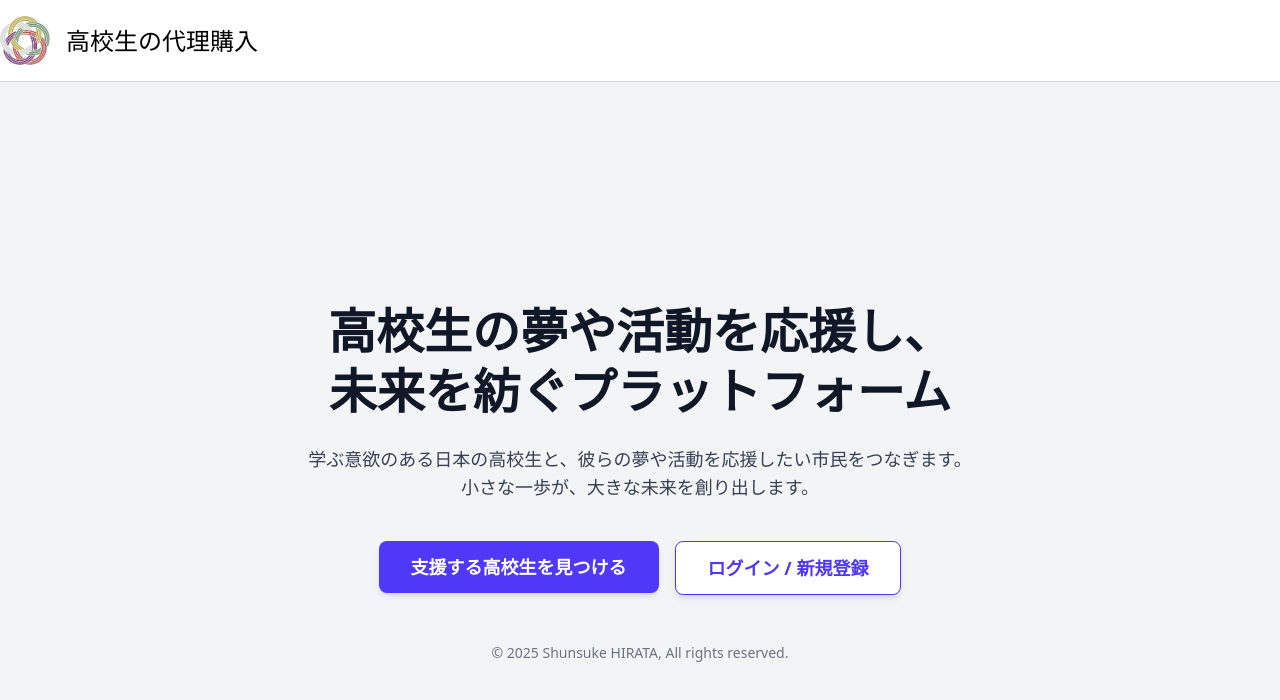
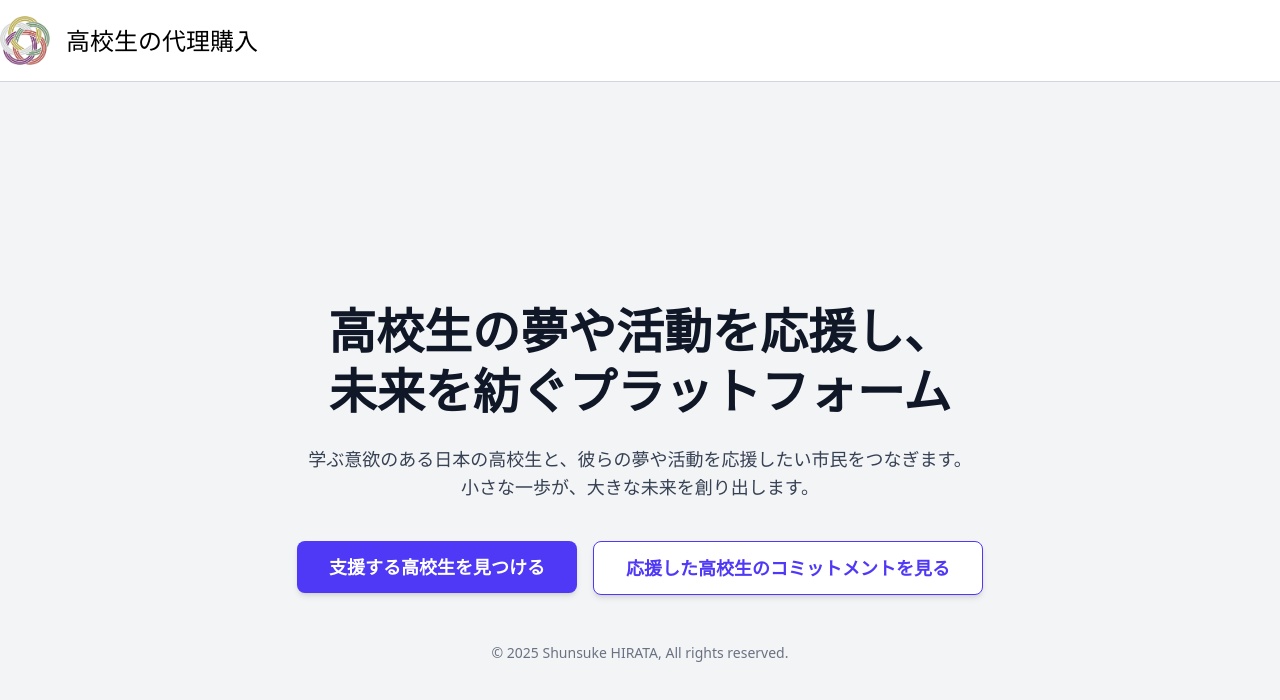
Before and after one commit to Shunsuke0205/inspirit-for-supporter, a Next.js app: page / in a window 1280 px wide. Shown: the top 700 px of the page. Built offline with nearby package versions, Linux system fonts and the light colour scheme; no server answers.

Commit message:
impl: button to go to '@/contributions', remove to '@/login'

```diff
--- a/src/app/page.tsx
+++ b/src/app/page.tsx
@@ -20,9 +20,9 @@ export default function Home() {
             支援する高校生を見つける
           </button>
         </Link>
-        <Link href="/login" className="block">
+        <Link href="/contributions" className="block">
           <button className="w-full sm:w-auto px-8 py-3 bg-white text-indigo-600 font-semibold rounded-lg shadow-md border border-indigo-600 hover:bg-indigo-50 transition duration-300 ease-in-out focus:outline-none focus:ring-2 focus:ring-offset-2 focus:ring-indigo-500 text-lg">
-            ログイン / 新規登録
+            応援した高校生のコミットメントを見る
           </button>
         </Link>
       </div>
```
